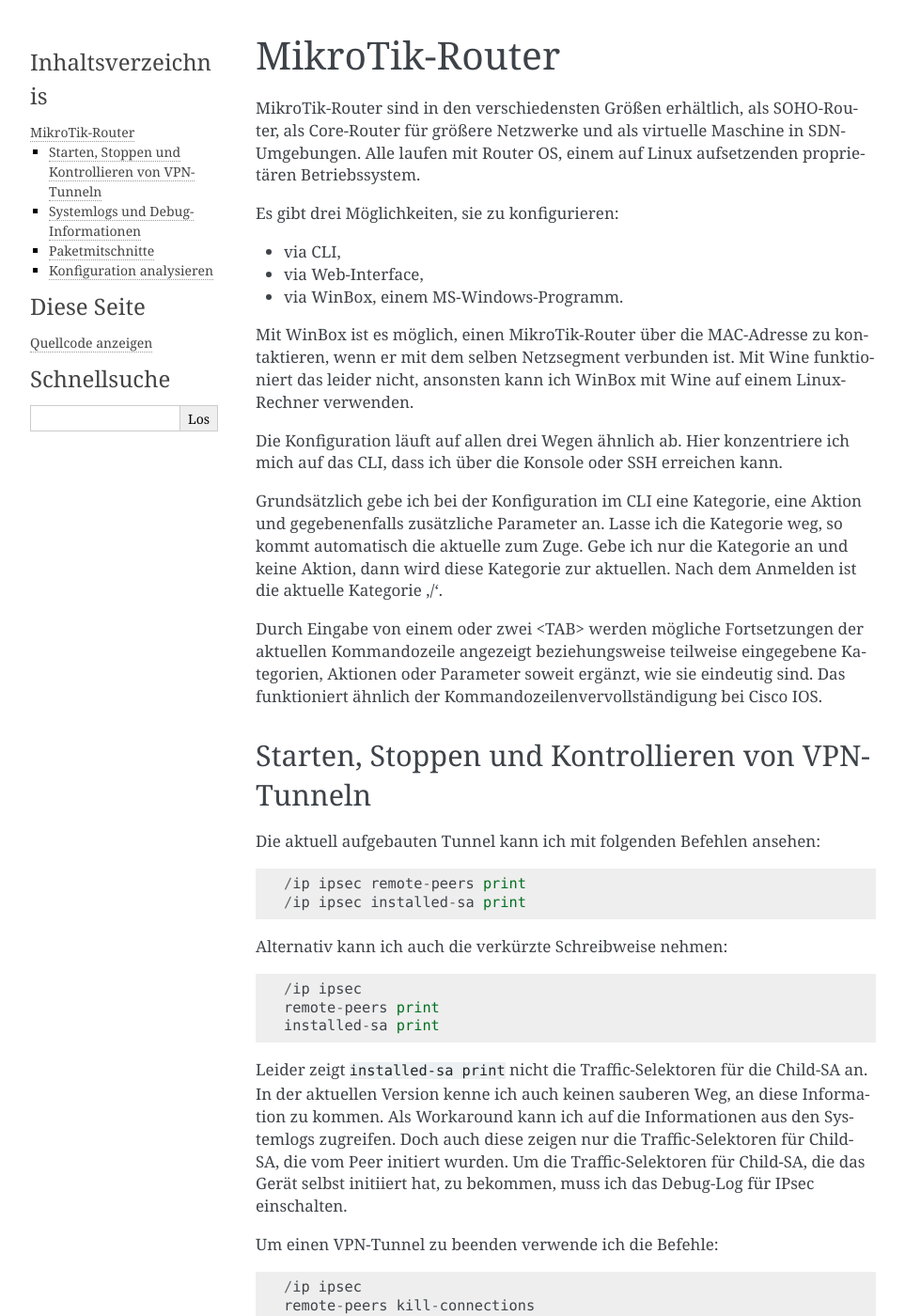
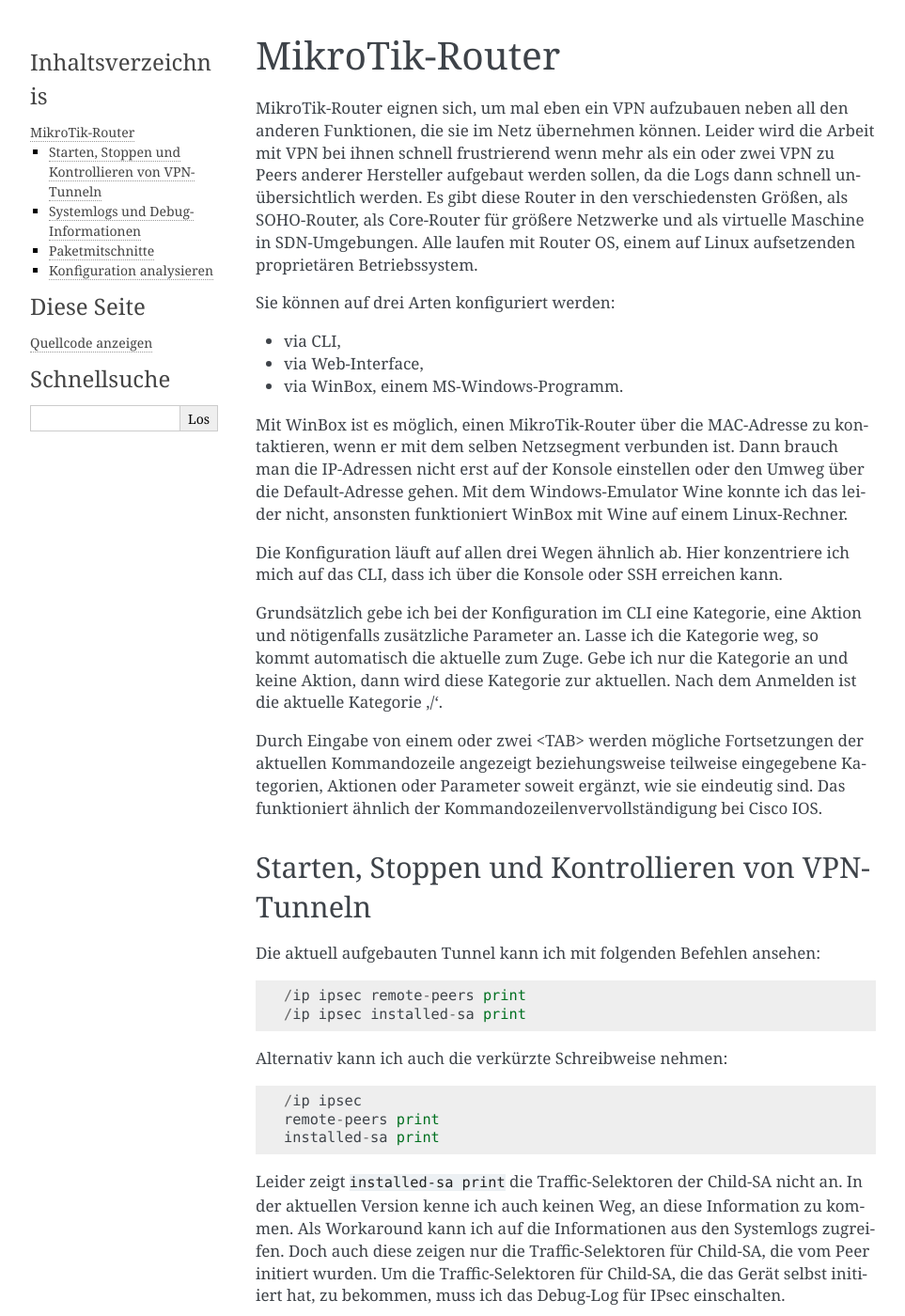
Before and after one commit to matwei-books/Fehlersuche-bei-IPsec-VPN-mit-IKEv2, a Sphinx documentation site: the page built from source/software/mikrotik-router.rst, in a window 1280 px wide and 1400 px high. Shown: the whole window at 94% size, without its empty margins (148-1111 px from the left). Built offline with Sphinx 7.4.7, drawn with Linux system fonts in a browser that asks for light colours; some of the changed text lies outside the part shown.

Commit message:
Text überarbeitet

```diff
--- a/source/software/mikrotik-router.rst
+++ b/source/software/mikrotik-router.rst
@@ -1,15 +1,21 @@
-
-:orphan:
 
 MikroTik-Router
 ===============
 
-MikroTik-Router sind in den verschiedensten Größen erhältlich, als
-SOHO-Router, als Core-Router für größere Netzwerke und als virtuelle
+MikroTik-Router eignen sich,
+um mal eben ein VPN aufzubauen
+neben all den anderen Funktionen,
+die sie im Netz übernehmen können.
+Leider wird die Arbeit mit VPN bei ihnen schnell frustrierend
+wenn mehr als ein oder zwei VPN
+zu Peers anderer Hersteller aufgebaut werden sollen,
+da die Logs dann schnell unübersichtlich werden.
+Es gibt diese Router in den verschiedensten Größen,
+als SOHO-Router, als Core-Router für größere Netzwerke und als virtuelle
 Maschine in SDN-Umgebungen. Alle laufen mit Router OS, einem auf Linux
 aufsetzenden proprietären Betriebssystem.
 
-Es gibt drei Möglichkeiten, sie zu konfigurieren:
+Sie können auf drei Arten konfiguriert werden:
 
 * via CLI,
 * via Web-Interface,
@@ -18,15 +24,17 @@
 Mit WinBox ist es möglich,
 einen MikroTik-Router über die MAC-Adresse zu kontaktieren,
 wenn er mit dem selben Netzsegment verbunden ist.
-Mit Wine funktioniert das leider nicht,
-ansonsten kann ich WinBox mit Wine auf einem Linux-Rechner verwenden.
+Dann brauch man die IP-Adressen nicht erst auf der Konsole einstellen
+oder den Umweg über die Default-Adresse gehen.
+Mit dem Windows-Emulator Wine konnte ich das leider nicht,
+ansonsten funktioniert WinBox mit Wine auf einem Linux-Rechner.
 
 Die Konfiguration läuft auf allen drei Wegen ähnlich ab.
 Hier konzentriere ich mich auf das CLI,
 dass ich über die Konsole oder SSH erreichen kann.
 
 Grundsätzlich gebe ich bei der Konfiguration im CLI
-eine Kategorie, eine Aktion und gegebenenfalls zusätzliche Parameter an.
+eine Kategorie, eine Aktion und nötigenfalls zusätzliche Parameter an.
 Lasse ich die Kategorie weg, so kommt automatisch die aktuelle zum Zuge.
 Gebe ich nur die Kategorie an und keine Aktion,
 dann wird diese Kategorie zur aktuellen.
@@ -52,8 +60,9 @@
   remote-peers print
   installed-sa print
 
-Leider zeigt ``installed-sa print`` nicht die Traffic-Selektoren für die
-Child-SA an.  In der aktuellen Version kenne ich auch keinen sauberen Weg,
+Leider zeigt ``installed-sa print`` die Traffic-Selektoren der Child-SA
+nicht an.
+In der aktuellen Version kenne ich auch keinen Weg,
 an diese Information zu kommen.  Als Workaround kann ich auf die
 Informationen aus den Systemlogs zugreifen. Doch auch diese zeigen nur
 die Traffic-Selektoren für Child-SA, die vom Peer initiert wurden. Um die
```
Also changed, not shown: other parts of source/software/mikrotik-router.rst (+6 -5 lines).
